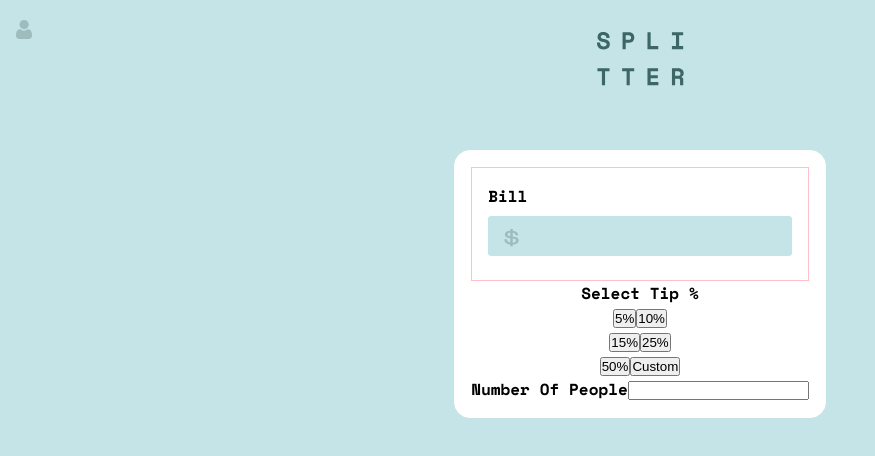
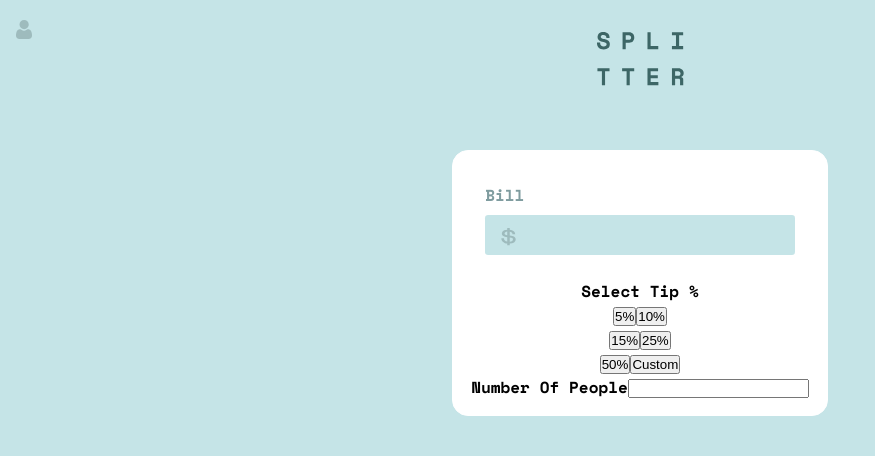
Before and after one commit to Lafi-olfa/react-tip-calculator, a React (Vite) app: page / in a window 1280 px wide. Shown: the top 456 px of the page, without its empty margins (0-875 px from the left). Built offline with nearby package versions, Linux system fonts and the light colour scheme.

Commit message:
fix bill css

```diff
--- a/src/App.jsx
+++ b/src/App.jsx
@@ -16,7 +16,7 @@ function App() {
           <div className="bill-input-icon">
               <img src={dollar} alt="Dollar Logo" className='bill-logo' />
             <input
-            className='input'
+            className='amount-input'
               type="text"
               id="bill"
               name="bill"
--- a/src/index.css
+++ b/src/index.css
@@ -42,23 +42,33 @@ gap: 1rem;
   gap: 2rem;
 }
 .bill-input-container{
-  /* background-color: aqua; */
   padding: 1rem;
   display: flex;
   flex-direction: column;
   justify-content: flex-start;
   align-items: flex-start;
-    border: 1px solid  pink;
-
 }
 .input-label{
-
+  color: var(--grey400);
 }
 .bill-input-icon{
   /* background-color: red; */
   width: 100%;
   padding: 0.5rem 0 0.5rem 0;
   position: relative;
+}
+.amount-input{
+  width: 100%;
+  height: 2.5rem;
+  padding: 0.3rem;
+  background-color: var(--grey200);
+  border: none;
+  border-radius: 0.2rem;
+  color:var(--green900);
+  font-weight: 700;
+  font-family: 'Space Mono';
+  font-size: var(--fs-input);
+  text-align: end;
 }
 .bill-logo{
   height: 1.2rem;
@@ -67,11 +77,3 @@ gap: 1rem;
   left: 1rem;
   top: calc(2.5rem / 2);
 }
-.input{
-  width: 100%;
-  height: 2.5rem;
-  padding: 0.3rem;
-  background-color: var(--grey200);
-  border: none;
-  border-radius: 0.2rem;
-}
```
